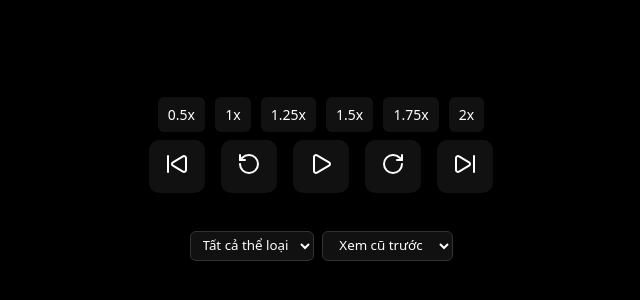
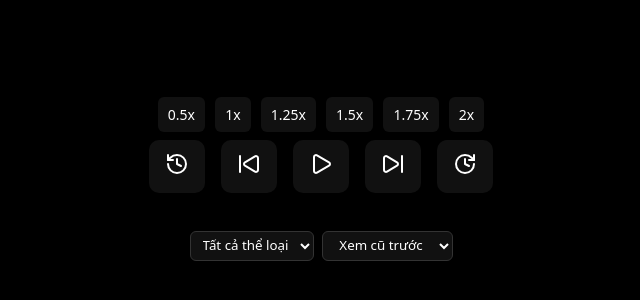
Before and after one commit to neo2271/online_player, a plain HTML site: page yt/index.html in a window 1280 px wide. Shown: the part 496-796 px from the top of the page, 319-959 px from the left. Drawn offline with nearby package versions, Linux system fonts and the light colour scheme; no server answers; a web font is replaced by a local one.

Commit message:
Update backward/forward button
Signed-off-by: NeO_TanDT <neo2271@gmail.com>

```diff
--- a/yt/index.html
+++ b/yt/index.html
@@ -174,24 +174,24 @@
                 <button onclick="setSpeed(2)">2x</button>
             </div>
             <div class="controls" style="text-align: center; margin-top: 8px">
+                <button onclick="seekBy(-10)" title="Tua lùi 10s">
+                    <i data-lucide="rotate-ccw-clock"></i>
+                </button>
+
                 <button onclick="prevVideo()" title="Video trước">
                     <i data-lucide="skip-back"></i>
-                </button>
-
-                <button onclick="seekBy(-10)" title="Tua lùi 10s">
-                    <i data-lucide="rotate-ccw"></i>
                 </button>
 
                 <button onclick="togglePlay()" id="btnPlayPause" title="Chơi/Tạm dừng">
                     <i data-lucide="play"></i>
                 </button>
 
-                <button onclick="seekBy(10)" title="Tua tới 10s">
-                    <i data-lucide="rotate-cw"></i>
+                <button onclick="nextVideo()" title="Video tiếp">
+                    <i data-lucide="skip-forward"></i>
                 </button>
 
-                <button onclick="nextVideo()" title="Video tiếp">
-                    <i data-lucide="skip-forward"></i>
+                <button onclick="seekBy(10)" title="Tua tới 10s">
+                    <i data-lucide="rotate-cw-clock"></i>
                 </button>
             </div>
 
```
